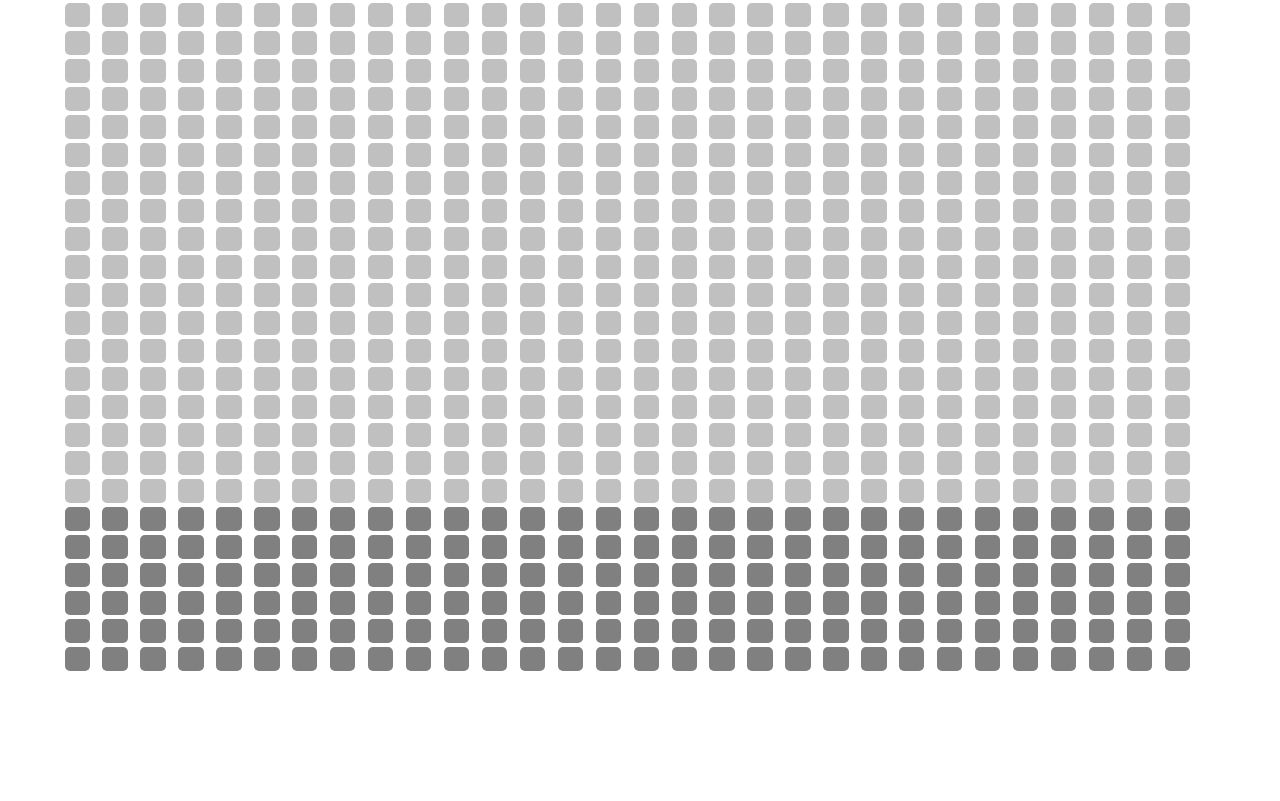
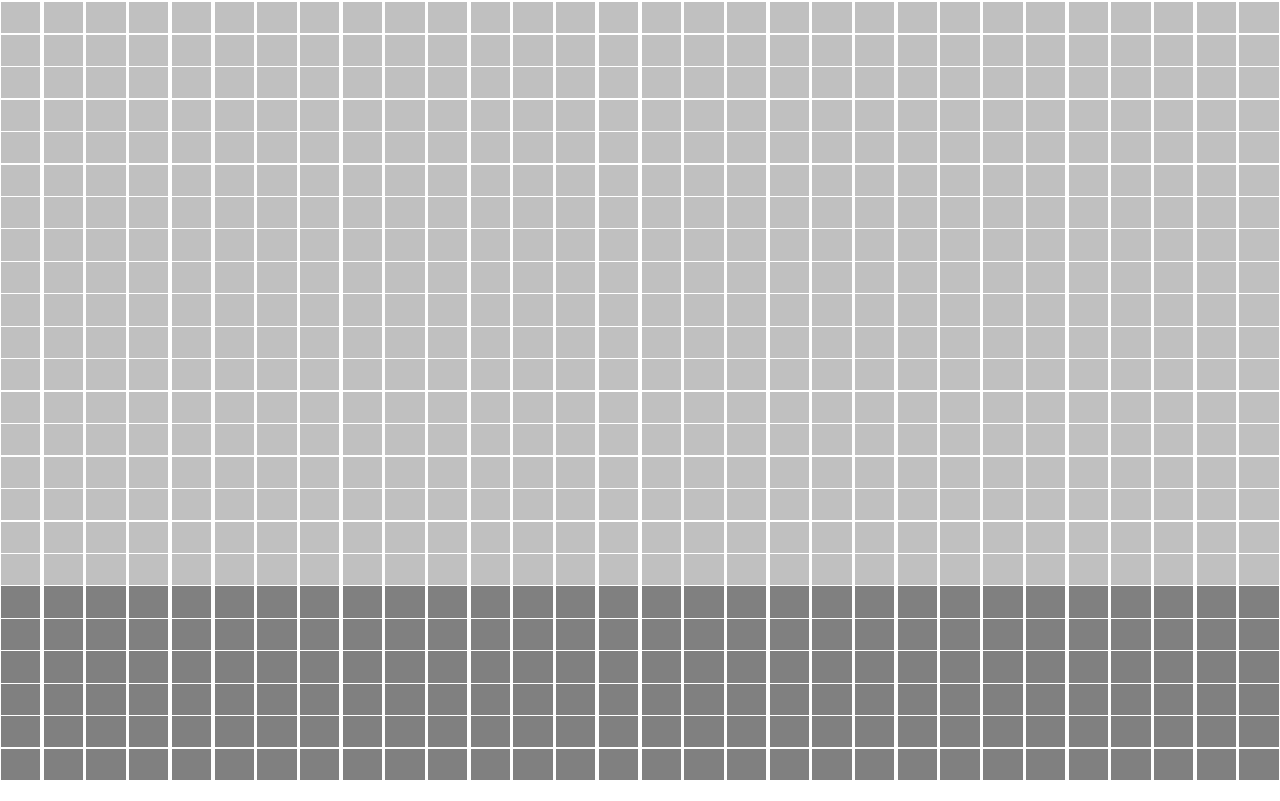
Before and after one commit to penkar/React-Clock-Thing, a React app: page / in a window 1280 px wide. Built offline with nearby package versions, Linux system fonts and the light colour scheme.

Commit message:
Realligned files & some other changes.

```diff
--- a/js/body.js
+++ b/js/body.js
@@ -1,21 +1,22 @@
 import React from 'react'
 import {render} from 'react-dom';
-import {App} from './components'
+import {App} from './components/nooka'
 
 class Body extends React.Component {
+  constructor(props) {
+    super(props);
+    this.state = {
+      clock: 'nooka',
+    }
+  }
   render() {
-    var message = 'React has been successfully running for ' + this.props.time + ' seconds.';
-    return (
-      <div id="wrapper" style={{height:'100%'}}>
-        <App time={this.props.time} />
-      </div>
-    )
+    return App(new Date());
   }
-};
+}
 
 setInterval(function(){
   render(
-    App(new Date()),
+    <Body />,
     document.getElementById('mount')
   );
 }, 50 );
--- a/js/components/app.js
+++ b/js/components/nooka/app.js
@@ -6,9 +6,5 @@ export function App(time) {
   for(let row = 0; row < 24; row++) {
     rows.push(Row({time, row, hours, minutes}));
   }
-  return (
-    <div className="app">
-      { rows }
-    </div>
-  )
+  return rows
 }
--- a/js/components/row.js
+++ b/js/components/nooka/row.js
@@ -7,7 +7,7 @@ export function Row({time, row, hours, minutes}) {
     minutesRow.push(Minute({time, row, min, hours, minutes}));
   }
   return (
-    <div className="row" key={row}>
+    <div className="nooka-row" key={row}>
       { minutesRow }
     </div>
   );
--- a/style.css
+++ b/style.css
@@ -1,4 +1,4 @@
-html{
+html, #mount{
 	height: 100%;
 	width: 100%;
 }
@@ -7,45 +7,29 @@ body{
 	height: 100%;
 }
 
-#mount{
-	height: 100%;
-}
-
-.app{
-	height: 100%;
-}
-
-.silver{
+.nooka-row .silver{
 	background-color: silver;
 }
 
-.black{
+.nooka-row .black{
 	background-color: black;
 }
 
-.gray{
+.nooka-row .gray{
 	background-color: gray;
 }
 
-.minute{
-	display: inline-block;
-	margin: 0px 1% 0px 0px;
-	height: 100%;
-	width: 2%;
-	border-radius: 5px;
+.nooka-row .minute{
+	margin: 0px;
+	width: 3%;
+	border-radius: 0px;
+  padding: 0.5px;
 }
 
-.row{
-	text-align: center;
-	margin: 0px 1% 0px 0px;
-	padding: 2px 0px;
-	height: 3%;
+.nooka-row {
+	display: flex;
+	justify-content: space-between;
+	flex-direction: row;
+	height: 3.9%;
+	padding-top: 0.1%;
 }
-
-#modal{
-	height: 100%;
-	width: 100%;
-	position: relative;
-	z-index: 300;
-	opacity: 0.2;
-}
```
Also changed, not shown: js/components/nooka/index.js (renamed from js/components/index.js), js/components/nooka/minute.js (renamed from js/components/minute.js).
